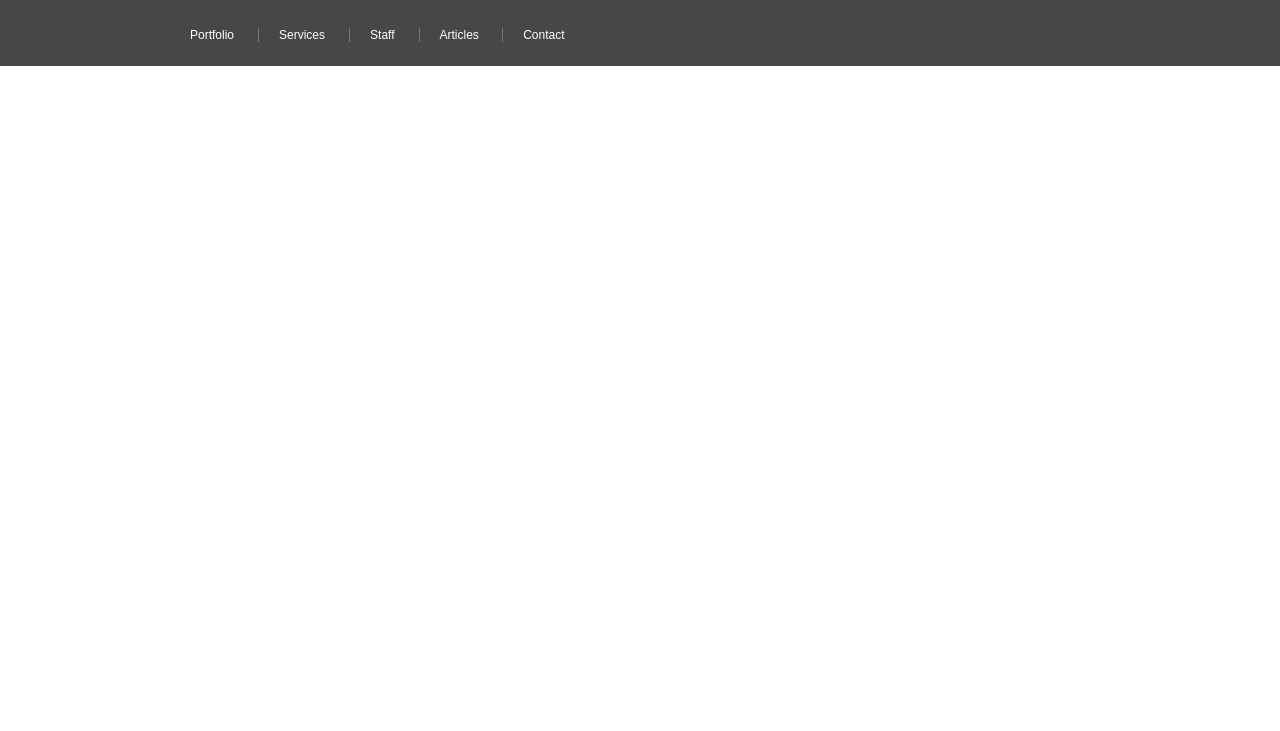
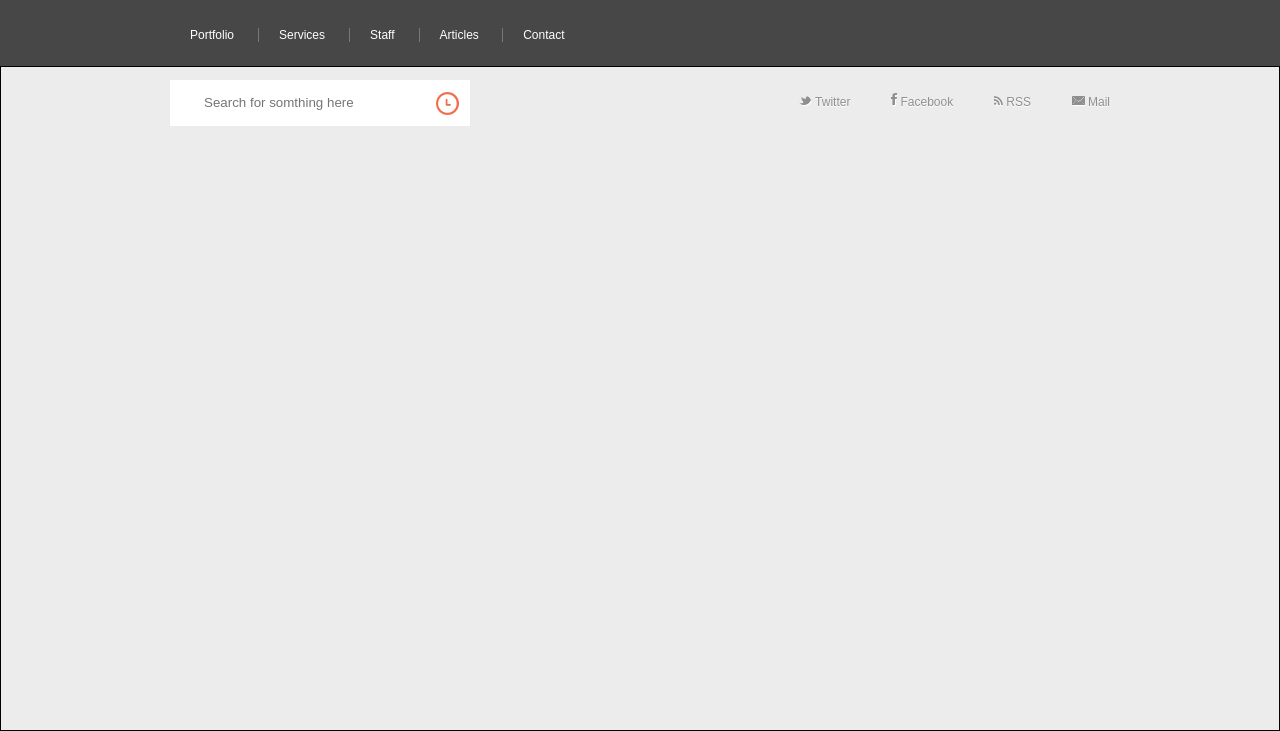
Before and after one commit to alex1mo/GoodInc, a plain HTML site: page source/index.html in a window 1280 px wide. Shown: the part 69-800 px from the top of the page. Drawn offline with Linux system fonts and the light colour scheme.

Commit message:
finish two part search and social

```diff
--- a/source/css/hack.css
+++ b/source/css/hack.css
@@ -43,7 +43,12 @@ table {
  border-spacing: 0;
 }
 a {
+  color: black;
   text-decoration: none;
+}
+
+input {
+  border: 0px transparent solid;
 }
 
 /* @font-face {
--- a/source/css/main.css
+++ b/source/css/main.css
@@ -95,3 +95,56 @@
     border-left-color: #777777;
     border-bottom-color: transparent;
 }
+
+section {
+    height: calc(100vh - 135px);
+    border: 1px solid black;
+    width: 100%;
+    background: #ececec;
+    display: flex;
+    justify-content: center;
+}
+
+section>div {
+    width: 940px;
+}
+
+.section-header {
+    width: 940px;
+    height: 71px;
+    align-items: center;
+    display: flex;
+    justify-content: space-between;
+}
+
+.search {
+    position: relative;
+}
+
+#search {
+    padding: 0 34px;
+    width: 300px;
+    height: 46px;
+}
+
+[for="search"] {
+    position: absolute;
+    right: 11px;
+    top: 12px;
+}
+
+.social {
+    width: 311px;
+    display: flex;
+    justify-content: space-between;
+}
+
+.social a {
+    font-family: Arial;
+    color:  #8f8f8f;
+    font-size: 12px;
+    font-weight: 400;
+    line-height: 71px;
+    text-align: left;
+    text-shadow: 0px 1px 0px #ffffff;
+}
--- a/source/index.html
+++ b/source/index.html
@@ -28,5 +28,21 @@
 			</div>
 		</div>
 	</header>
+	<section>
+		<div>
+			<div class="section-header">
+					<div class="search">
+						<input id="search" type="search" placeholder="Search for somthing here">
+						<label for="search"><img src="img/clock.png" alt=""></label>
+					</div>
+					<div class="social">
+						<a href=""> <img src="img/Shape 15.svg" alt=""> Twitter</a>
+						<a href=""> <img src="img/Shape 2.svg" alt=""> Facebook</a>
+						<a href=""> <img src="img/Shape 14.svg" alt=""> RSS</a>
+						<a href=""> <img src="img/Shape 17.svg" alt=""> Mail</a>
+					</div>
+			</div>
+		</div>
+	</section>
 </body>
 </html>
```
Also changed, not shown: source/img/Shape 14.svg (added), source/img/Shape 15.svg (added), source/img/Shape 17.svg (added), source/img/Shape 2.svg (added), source/img/clock.png (added), source/img/clock.svg (added).
